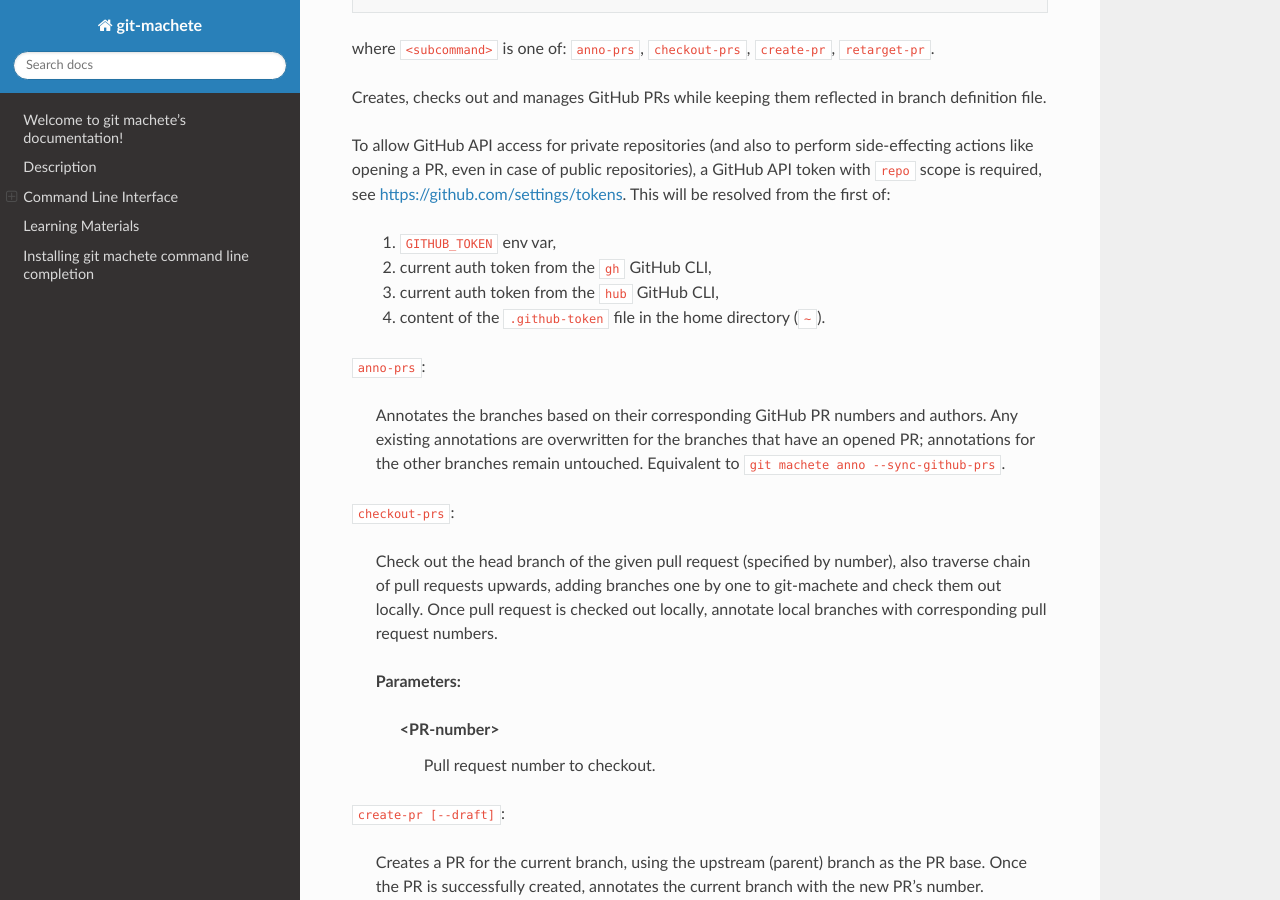
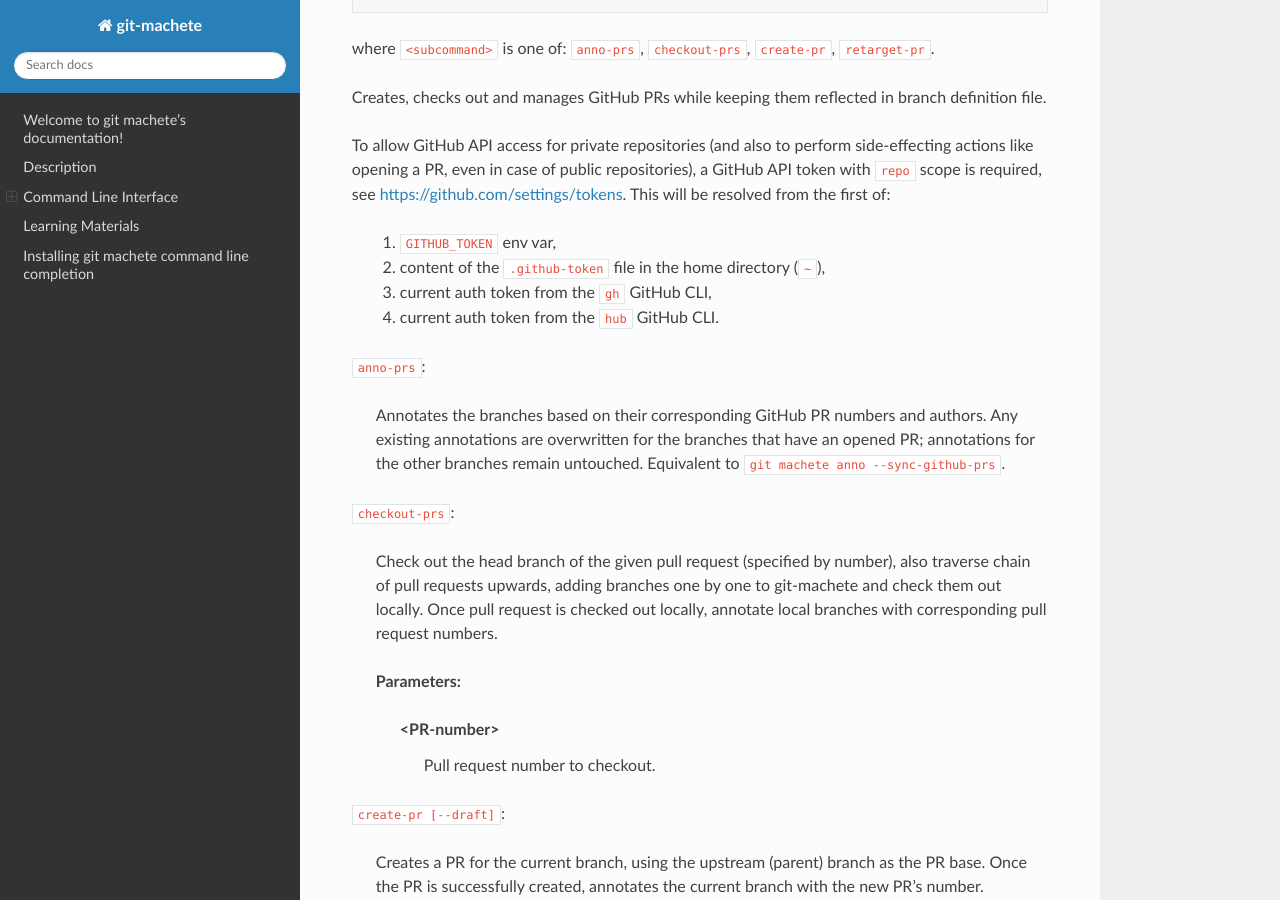
Before and after one commit to VirtusLab/git-machete, a Sphinx documentation site: the page built from docs/source/index.rst, in a window 1280 px wide and 900 px high, scrolled down 10572 px. Built offline with Sphinx 7.4.7 and the Read the Docs theme 2.0.0, drawn with Linux system fonts in a browser that asks for light colours.

Commit message:
Adjust to comments in the review.

```diff
--- a/docs/source/cli_help/github.rst
+++ b/docs/source/cli_help/github.rst
@@ -16,9 +16,9 @@ To allow GitHub API access for private repositories (and also to perform side-ef
 a GitHub API token with ``repo`` scope is required, see https://github.com/settings/tokens. This will be resolved from the first of:
 
     1. ``GITHUB_TOKEN`` env var,
-    2. current auth token from the ``gh`` GitHub CLI,
-    3. current auth token from the ``hub`` GitHub CLI,
-    4. content of the ``.github-token`` file in the home directory (``~``).
+    2. content of the ``.github-token`` file in the home directory (``~``),
+    3. current auth token from the ``gh`` GitHub CLI,
+    4. current auth token from the ``hub`` GitHub CLI.
 
 ``anno-prs``:
 
```
Also changed, not shown: README.md (+3 -3 lines), 2 other files.
